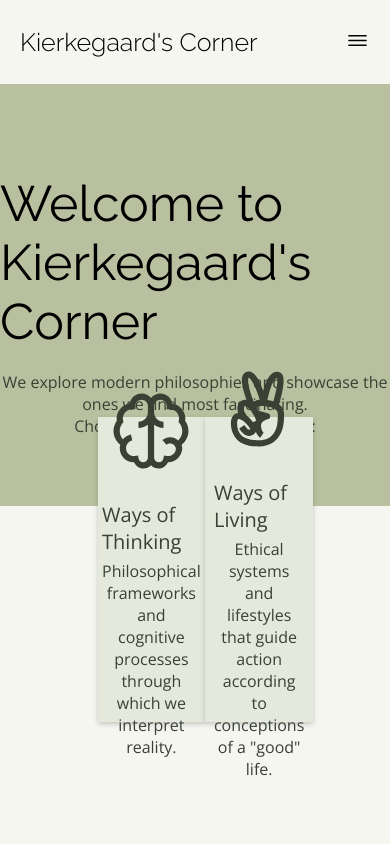
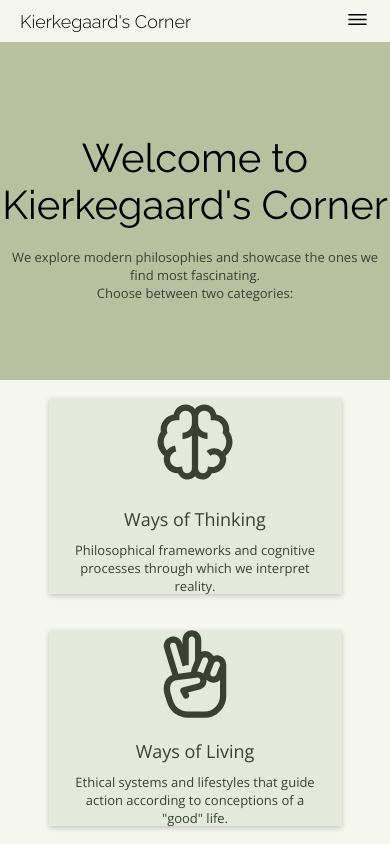
Before and after one commit to laremund/Kierkegaards_Corner, a React (Vite) app: page / in a window 390 px wide. Built offline with nearby package versions, Linux system fonts and the light colour scheme.

Commit message:
style(App, HomePageContent): Added media queries

```diff
--- a/src/App.css
+++ b/src/App.css
@@ -16,6 +16,7 @@ h1 {
   font-size: 50px;
   font-weight: 400;
   color: var(--primary-text);
+  text-align: center;
 }
 h2 {
   font-family: "Raleway", sans-serif;
@@ -31,7 +32,8 @@ h3 {
   font-size: 20px;
   font-weight: 400;
   margin-top: 0px;
-  margin-bottom: 0px;
+  margin-bottom: 5px;
+  text-align: center;
 }
 p {
   color: var(--secondary-text);
@@ -39,11 +41,12 @@ p {
   font-family: "Open Sans", sans-serif;
   font-size: 16px;
   margin-top: 0px;
-  margin-bottom: 0px;
+  margin-bottom: 5px;
 }
 
 body {
   background-color: var(--background);
+  /* min-width: 990px; */
 }
 /* ------------------------------- PageHeader ------------------------------- */
 .header-section {
@@ -142,6 +145,8 @@ box-shadow: 0 2px 5px #0003;
   flex-flow: column;
   align-items: center;
   justify-content: center;
+  /*Box Model*/
+  max-width: 250px;
 /*Miscellaneous*/
   grid-column-gap: 5px;
   grid-row-gap: 5px;
@@ -156,3 +161,56 @@ box-shadow: 0 2px 5px #0003;
 /* ------------------------------- PageFooter ------------------------------- */
 
 /* -------------------------------------------------------------------------- */
+
+/* ------------------------------- Responsive ------------------------------- */
+@media screen and (max-width: 991px) {
+  .ways-of-box {
+    width: 80vw;
+    left: 10vw;
+  }
+}
+@media screen and (max-width: 767px) {
+  .header-section {
+    height: 5vh;
+  }
+  .heading-section {
+    height: 40vh;
+  }
+  .body-section {
+    height: 55vh;
+  }
+  .ways-of-box {
+    flex-flow: column;
+    justify-content: space-around;
+    width: 100%;
+    height: 100%;
+    position: static;
+    inset: auto;
+  }
+  h1 {
+    font-size: 40px;
+  }
+  .svg-icon {
+    width: 50px;
+    height: 50px;
+  }
+  .inner-ways-of-box {
+    grid-column-gap: 15px;
+    grid-row-gap: 15px;
+    width: 70%;
+    height: 40%;
+  }
+  h2, h3 {
+    font-size: 18px;
+  }
+}
+@media screen and (max-width: 500px) {
+  body {
+    /* min-width: ; */
+  }
+  p {
+    padding-left: 5px;
+    padding-right: 5px;
+    font-size: 13px;
+  }
+}
--- a/src/components/HomePageContent.jsx
+++ b/src/components/HomePageContent.jsx
@@ -1,6 +1,6 @@
 import '../App.css';
 import { IconContext } from "react-icons";
-import { LiaBrainSolid, LiaAngellist } from "react-icons/lia";
+import { LiaBrainSolid, LiaHandPeaceSolid } from "react-icons/lia";
 
 function HomePageContent () {
 
@@ -30,7 +30,7 @@ function HomePageContent () {
                     <div className='inner-ways-of-box'>
                         <div className='big-icon-box'>
                             <IconContext.Provider value={{className:"react-icons"}}>
-                            <LiaAngellist className='big-icon'/>
+                            <LiaHandPeaceSolid className='big-icon'/>
                             </IconContext.Provider>
                         </div>
                         <div className='description-box'>
```
